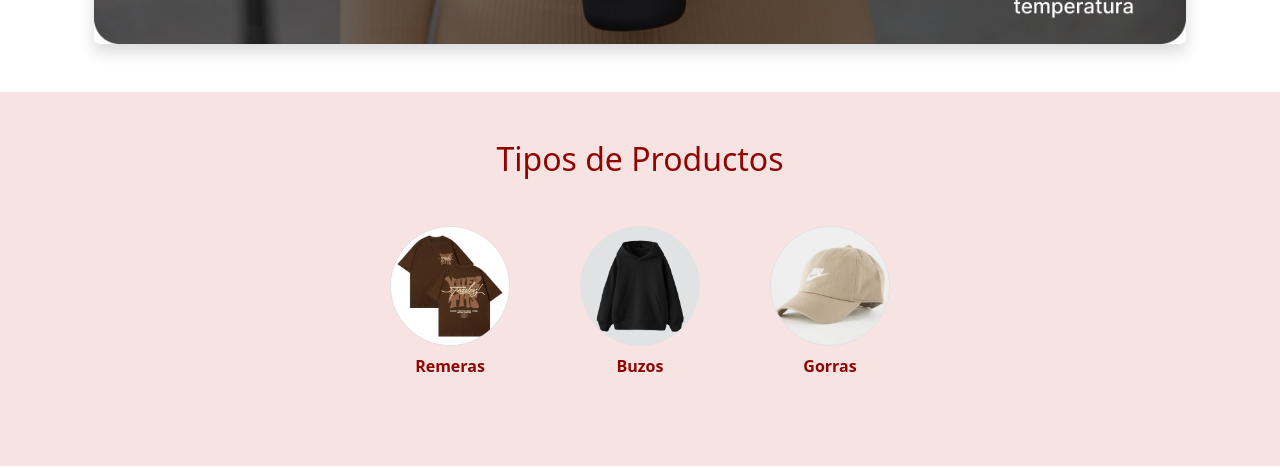
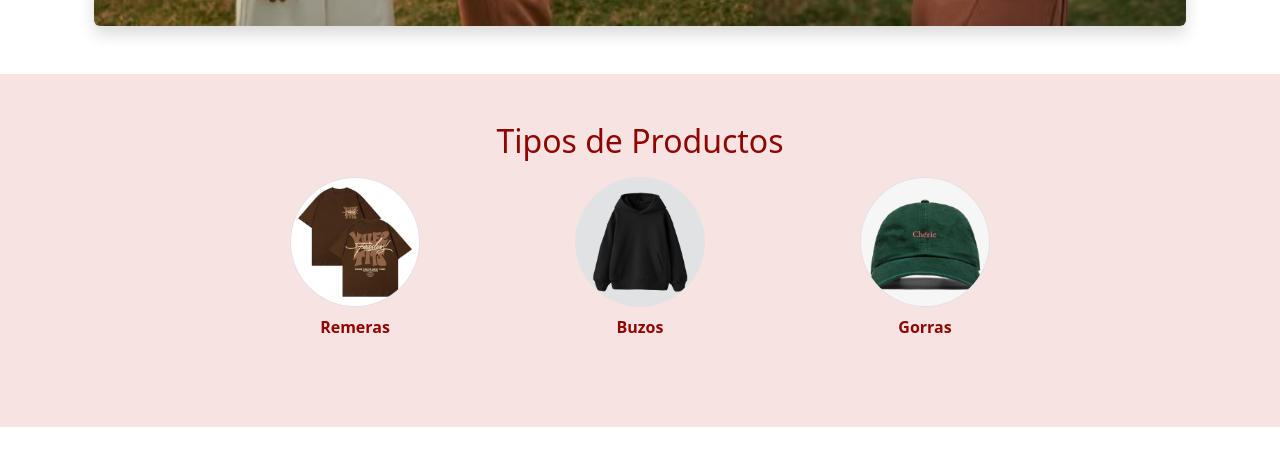
Before and after one commit to julietaagui/bloom, a React (Vite) app: page / in a window 1280 px wide. Shown: the part 626-1094 px from the top of the page. Built offline with nearby package versions, Linux system fonts and the light colour scheme; no server answers.

Commit message:
se modifica banner, mensaje al pagar el carrito y seteo

```diff
--- a/src/App.css
+++ b/src/App.css
@@ -129,3 +129,14 @@ input{
   border: 1px solid #8f0502 !important;
   border-radius: 12px !important;
 }
+.product-icon {
+  width: 100px;
+  height: 100px;
+  object-fit: cover;
+}
+@media (max-width: 576px) {
+  .product-icon {
+    width: 70px;
+    height: 70px;
+  }
+}
--- a/src/components/Banner.jsx
+++ b/src/components/Banner.jsx
@@ -2,7 +2,7 @@ export default function Banner() {
   return (
     <div className="container my-5">
       <img
-        src="/card.png"
+        src="/banner.png"
         alt="Imagen del banner"
         className="img-fluid w-100 rounded shadow"
       />
--- a/src/components/Category.jsx
+++ b/src/components/Category.jsx
@@ -15,18 +15,31 @@ export default function Category() {
   ];
 
   return (
-    <section className="py-5" style={{ backgroundColor: "#F8E3E3" }}>
+    <section
+      className="py-5 py-sm-4 py-md-5"
+      style={{ backgroundColor: "#F8E3E3" }}
+    >
       <div className="container">
-        <h2 className="text-center text-pri mb-5">Tipos de Productos</h2>
-        <div className="row justify-content-center">
+        <h2 className="text-center text-pri mb-4 mb-sm-3">
+          Tipos de Productos
+        </h2>
+        <div className="row justify-content-center g-4">
           {categories.map((cat, index) => (
-            <div className="col-6 col-sm-4 col-md-3 col-lg-2 text-center mb-4" key={index}>
-              <img
-                src={cat.img}
-                alt={cat.title}
-                className="rounded-circle mb-2 border img-fluid"
-                style={{ width: "120px", height: "120px", objectFit: "cover" }}
-              />
+            <div
+              className="col-4 col-sm-3 col-md-3 text-center mb-4"
+              key={index}
+            >
+              <div className="mx-auto d-flex flex-column align-items-center">
+                <img
+                  src={cat.img}
+                  alt={cat.title}
+                  className="rounded-circle mb-2 border img-fluid
+                         d-block
+                         w-50 w-sm-75 w-md-100 w-lg-130
+                         aspect-ratio-square"
+                  style={{ objectFit: "cover" }}
+                />
+              </div>
               <p className="text-pri fw-semibold">{cat.title}</p>
             </div>
           ))}
--- a/src/components/ModalPayment.jsx
+++ b/src/components/ModalPayment.jsx
@@ -5,6 +5,7 @@ export default function ModalPayment({
   setShowModal,
   handlePayment,
   totalAmount,
+  showSuccessAlert = false,
 }) {
   return (
     <Modal
@@ -18,10 +19,13 @@ export default function ModalPayment({
         <Modal.Title>Confirmar Pago</Modal.Title>
       </Modal.Header>
       <Modal.Body>
-        <p className="mb-2">¿Estás seguro de que deseas proceder con el pago?</p>
+        <p className="mb-2">
+          ¿Estás seguro de que deseas proceder con el pago?
+        </p>
         <p className="fw-semibold">Total a pagar: ${totalAmount}</p>
       </Modal.Body>
-      <Modal.Footer className="d-flex flex-column flex-sm-row gap-2">
+      <Modal.Footer className="d-flex w-100 gap-2">
+        <div style={{ flex: 1 }}>
           <Button
             className="btn-sec w-100"
             variant="secondary"
@@ -29,13 +33,20 @@ export default function ModalPayment({
           >
             Cancelar
           </Button>
+        </div>
+        <div style={{ flex: 1 }}>
           <Button
             className="btn-pri w-100"
             variant="primary"
-          onClick={handlePayment}
+            onClick={() => {
+              handlePayment();
+              setShowModal(false);
+            }}
+            disabled={showSuccessAlert}
           >
-          Confirmar Pago
+            Aceptar
           </Button>
+        </div>
       </Modal.Footer>
     </Modal>
   );
--- a/src/components/ProductModal.jsx
+++ b/src/components/ProductModal.jsx
@@ -100,7 +100,8 @@ export default function ProductModal({
             )}
           </Form.Group>
         </Modal.Body>
-        <Modal.Footer className="d-flex flex-column flex-sm-row gap-2">
+        <Modal.Footer className="d-flex w-100 gap-2">
+          <div style={{ flex: 1 }}>
             <Button
               className="btn btn-sec w-100"
               variant="secondary"
@@ -108,6 +109,8 @@ export default function ProductModal({
             >
               Cancelar
             </Button>
+          </div>
+          <div style={{ flex: 1 }}>
             <Button
               className="btn btn-pri w-100"
               type="submit"
@@ -115,6 +118,7 @@ export default function ProductModal({
             >
               Aceptar
             </Button>
+          </div>
         </Modal.Footer>
       </Form>
     </Modal>
--- a/src/hook/cartContext.jsx
+++ b/src/hook/cartContext.jsx
@@ -32,8 +32,6 @@ export const CartProvider = ({ children }) => {
     setCartItems((prev) => prev.filter((item) => item.id !== id));
   };
 
-  const clearCart = () => setCartItems([]);
-
   const increaseQty = (id) => {
     setCartItems((prev) =>
       prev.map((item) =>
@@ -52,6 +50,10 @@ export const CartProvider = ({ children }) => {
     );
   };
 
+  const clearCart = () => {
+    setCartItems([]);
+  };
+
   return (
     <CartContext.Provider
       value={{
--- a/src/pages/CartPage.jsx
+++ b/src/pages/CartPage.jsx
@@ -5,11 +5,12 @@ import { useCart } from "../hook/cartContext.jsx";
 import { FaTrashAlt } from "react-icons/fa";
 
 export default function CartPage() {
-  const { cartItems, removeFromCart, increaseQty, decreaseQty } = useCart();
-
   const [showPaymentModal, setShowPaymentModal] = useState(false);
   const [showDeleteModal, setShowDeleteModal] = useState(false);
   const [productToDelete, setProductToDelete] = useState(null);
+  const [showSuccessAlert, setShowSuccessAlert] = useState(false);
+  const { cartItems, removeFromCart, increaseQty, decreaseQty, clearCart } =
+    useCart();
 
   const total = cartItems.reduce(
     (acc, item) => acc + item.price * item.quantity,
@@ -17,8 +18,10 @@ export default function CartPage() {
   );
 
   const handlePayment = () => {
-    console.log("Pago confirmado!");
+    setShowSuccessAlert(true);
     setShowPaymentModal(false);
+    clearCart();
+    setTimeout(() => setShowSuccessAlert(false), 3000);
   };
 
   const handleDelete = () => {
@@ -32,6 +35,12 @@ export default function CartPage() {
   return (
     <div className="container my-5">
       <h4 className="mb-4 text-pri">Productos</h4>
+
+      {showSuccessAlert && (
+        <div className="alert alert-success" role="alert">
+          ¡Pago realizado con éxito!
+        </div>
+      )}
 
       <div className="table-responsive">
         <table className="table align-middle">
```
Also changed, not shown: public/banner.png (added), public/gorra.png. Lines whose indentation alone changed are shown as unchanged.
